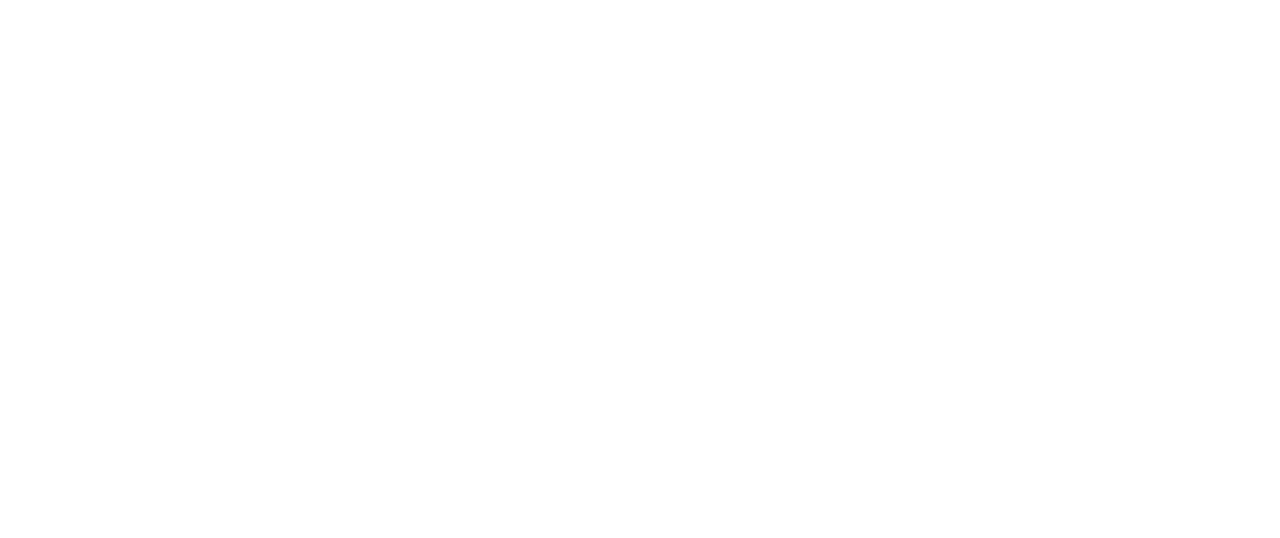
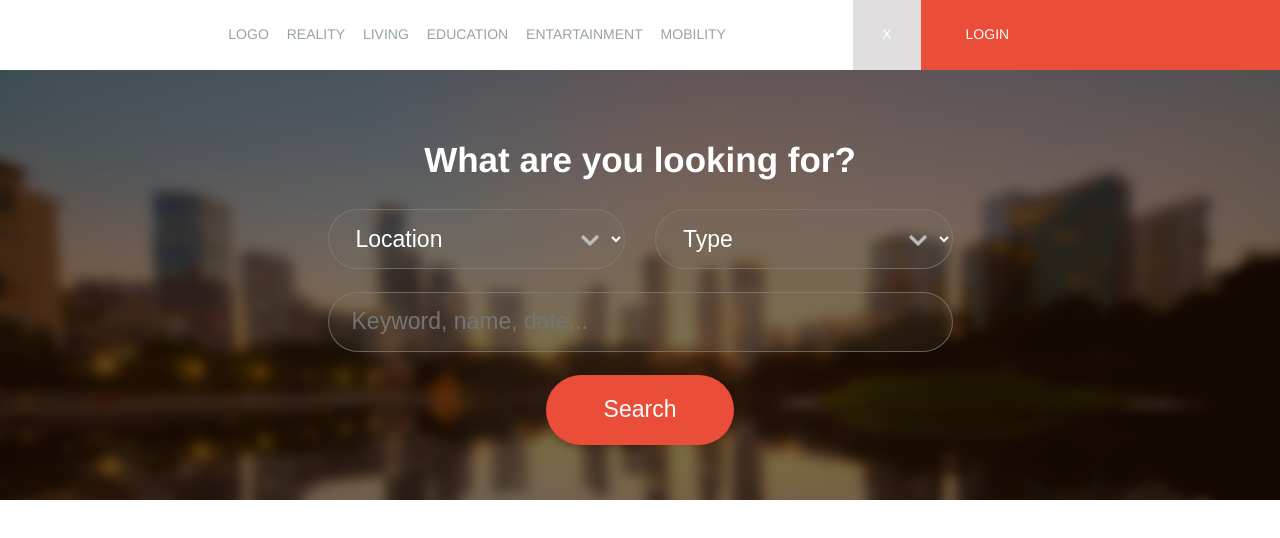
Before and after one commit to puljko/learning-blog, a plain HTML site: page Duhoot/index.html in a window 1280 px wide. Drawn offline with Linux system fonts and the light colour scheme.

Commit message:
Navigation and hero

```diff
--- a/Duhoot/index.html
+++ b/Duhoot/index.html
@@ -8,6 +8,68 @@
   <link rel="stylesheet" href="bootstrap.min.css">
 </head>
 <body>
+  <header>
+    <nav class="navigation">
+      <ul class="col-md-offset-2 col-md-6 nav_first clearfix">
+        <li><a href="#">Logo</a></li>
+        <li><a href="#">reality</a></li>
+        <li><a href="#">living</a></li>
+        <li><a href="#">education</a></li>
+        <li><a href="#">entartainment</a></li>
+        <li><a href="#">mobility</a></li>
+      </ul>
+      <ul class="col-md-4 nav_second clearfix">
+        <li>X</li>
+        <li>Login</li>
+      </ul>
+    </nav>
+  </header><!-- /header -->
 
+
+<main>
+  <div class="hero">
+    <div class="hero_over"
+    <div class="container">
+      <h1>What are you looking for?</h1>
+      <div class="row">
+        <div class="col-md-offset-3 col-md-6 search">
+          <div class="row">
+            <div class="col-md-6">
+              <select>
+                <option value="" hidden="">Location</option>
+                <option value="Croatia">Croatia</option>
+                <option value="China">China</option>
+                <option value="Dubai">Dubai</option>
+                <option value="England">England</option>
+              </select>
+            </div>
+            <div class="col-md-6">
+              <select>
+                <option value="" hidden="">Type</option>
+                <option value="Croatia">Education</option>
+                <option value="China">Art</option>
+                <option value="Dubai">Music</option>
+                <option value="England">HTML </option>
+              </select>
+            </div>
+          </div>
+          <div class="row">
+            <div class="col-md-12">
+              <input type="text" name="search" placeholder="Keyword, name, date...">
+            </div>
+            <div class="col-md-offset-4 col-md-4">
+                <button class="search_button">Search</button>
+              </div>
+            </div>
+          </div>
+
+          </div>
+        </div>
+      </div>
+    </div>
+  </div>
+  </div>
+</main>
 </body>
+
 </html>
--- a/Duhoot/main.css
+++ b/Duhoot/main.css
@@ -6,8 +6,6 @@
 
 
 */
-
-
 
 /*-------------------------------------------------------------------------------
                             1. BASIC ELEMENTS
@@ -29,3 +27,132 @@ html {
      clear: both;
      height: 0;
 }
+
+/*-------------------------------------------------------------------------------
+                            2. NAVIGATION ELEMENTS
+--------------------------------------------------------------------------------*/
+.navigation {
+height:70px;
+text-transform: uppercase;
+list-style: none;
+}
+
+.navigation a:hover {
+  text-decoration: none;
+  }
+
+.nav_first{
+  padding: 1.7em 1em 0 0;
+}
+
+  .nav_first li a{
+    color:rgb(152, 164, 162);
+  }
+
+
+.nav_second{
+  height: 100%;
+  padding: 1.7em 25px 0 2em;
+  background: rgba(224, 222, 223,1);
+  background-size: cover;
+  background: -moz-linear-gradient(left, rgba(224, 222, 223,1) 0%, rgba(224, 222, 223,1) 16%, rgba(246,246,246,1) 16%, rgba(234, 78, 56,1) 16%, rgba(234, 78, 56,1) 100%);
+  background: -webkit-gradient(left top, right top, color-stop(0%, rgba(224, 222, 223,1)), color-stop(16%, rgba(224, 222, 223,1)), color-stop(16%, rgba(246,246,246,1)), color-stop(16%, rgba(234, 78, 56,1)), color-stop(100%, rgba(234, 78, 56,1)));
+  background: -webkit-linear-gradient(left, rgba(224, 222, 223,1) 0%, rgba(224, 222, 223,1) 16%, rgba(246,246,246,1) 16%, rgba(234, 78, 56,1) 16%, rgba(234, 78, 56,1) 100%);
+  background: -o-linear-gradient(left, rgba(224, 222, 223,1) 0%, rgba(224, 222, 223,1) 16%, rgba(246,246,246,1) 16%, rgba(234, 78, 56,1) 16%, rgba(234, 78, 56,1) 100%);
+  background: -ms-linear-gradient(left, rgba(224, 222, 223,1) 0%, rgba(224, 222, 223,1) 16%, rgba(246,246,246,1) 16%, rgba(234, 78, 56,1) 16%, rgba(234, 78, 56,1) 100%);
+  background: linear-gradient(to right, rgba(224, 222, 223,1) 0%, rgba(224, 222, 223,1) 16%, rgba(246,246,246,1) 16%, rgba(234, 78, 56,1) 16%, rgba(234, 78, 56,1) 100%);
+  filter: progid:DXImageTransform.Microsoft.gradient( startColorstr='#dbd7db', endColorstr='#e80c0c', GradientType=1 );
+  color: white;
+}
+
+  .nav_first li, .nav_second li{
+    display: inline;
+    margin-right: 1em;
+  }
+
+  .nav_second li:first-child{
+    padding-left: 1em;
+    margin-right: 5em;
+}
+
+
+/*-------------------------------------------------------------------------------
+                            3. HERO ELEMENTS
+--------------------------------------------------------------------------------*/
+.hero{
+  background-image: url('Images/back.png');
+  background-repeat: no-repeat;
+  background-size: cover;
+  height: 430px;
+  position: relative;
+}
+
+.hero_over{
+position: absolute;
+background-color: rgba(32, 14, 4, 0.6);
+background-size: cover;
+top:0;
+left: 0;
+right: 0;
+bottom: 0;
+padding-top: 3em;
+
+}
+  .hero h1{
+    text-align: center;
+    font-size: 35px;
+    color: white;
+    font-weight: bold;
+  }
+
+.search{
+padding: auto 2em;
+
+}
+
+  .search select{
+    -moz-appearance: none;
+    -weblit- appearance:none;
+    background-image: url('Images/arrow.png');
+    background-size: 6%;
+    background-position: 91% 53%;
+    background-repeat: no-repeat;
+    padding-right: 5px;
+    margin-bottom: 1em;
+  }
+
+    .search select:first-child{
+      margin-right: 1em;
+    }
+
+     .search select option{
+      padding-left: 1em;
+      font-size: 0.7em;
+     }
+
+.search select, .search input{
+  height: 60px;
+  width: 100%;
+  border: solid 1px rgba(128, 128, 120, 0.7);
+  border-radius: 30px;
+  padding-left: 1em;
+  font-size: 23px;
+  font-family: Arial, Helvetica, sans-serif;
+  color: white;
+  background-color: rgba(128, 128, 120, 0.1);
+}
+
+.search input{
+  margin-bottom: 1em;
+}
+
+.search_button{
+  height: 70px;
+  width: 100%;
+  border: none;
+  font-size: 23px;
+  font-family: Arial, Helvetica, sans-serif;
+  color: white;
+  border-radius: 40px;
+  background-color: rgb(234, 78, 56);
+}
```
Also changed, not shown: Duhoot/Images/arrow.png (added), Duhoot/Images/back.png (added), Duhoot/Images/black.png (added).
